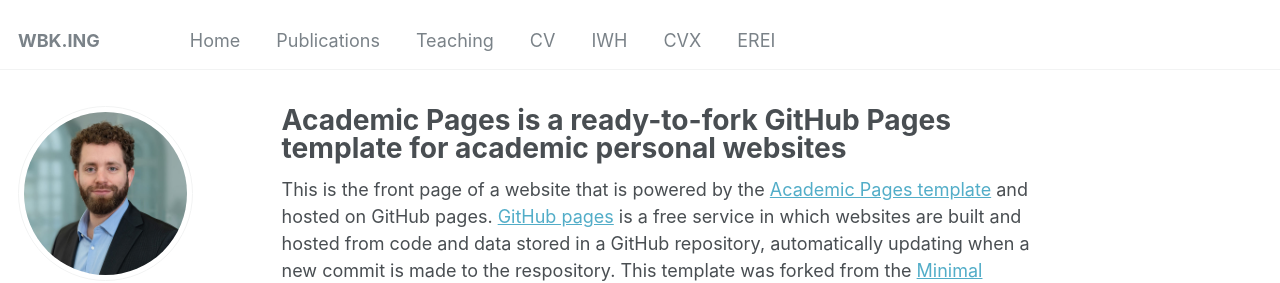
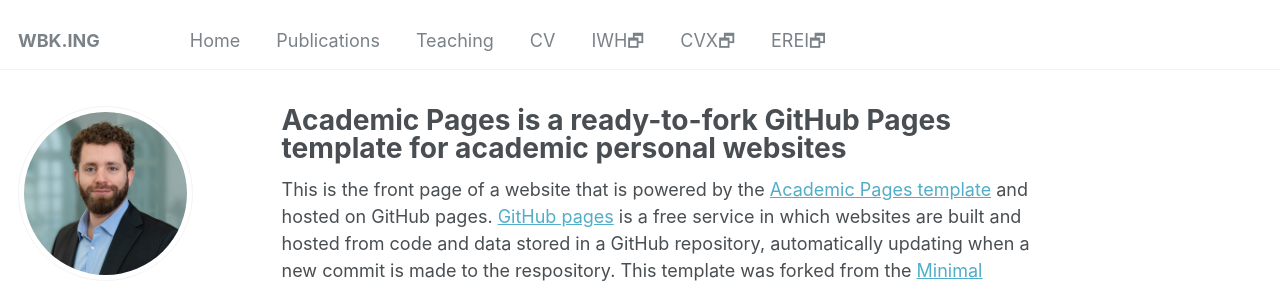
Before and after one commit to cafawo/cafawo.github.io, a Jekyll site: the page built from _pages/about.md, in a window 1280 px wide. Shown: the top 283 px of the page. Built offline with Jekyll 4.4.1, drawn with Linux system fonts in a browser that asks for light colours; some web fonts are replaced.

```diff
--- a/_data/navigation.yml
+++ b/_data/navigation.yml
@@ -25,11 +25,11 @@ main:
 #  - title: "Guide"
 #    url: /markdown/
 
-  - title: "IWH"
+  - title: "IWH🗗"
     url: https://www.iwh-halle.de/en/about-the-iwh/team/detail/fabian-woebbeking
 
-  - title: "CVX"
+  - title: "CVX🗗"
     url: https://www.thecvx.com/
 
-  - title: "EREI"
+  - title: "EREI🗗"
     url: https://www.iwh-halle.de/forschung/daten-und-analysen/forschungsdatenzentrum/iwh-european-real-estate-index/
```
